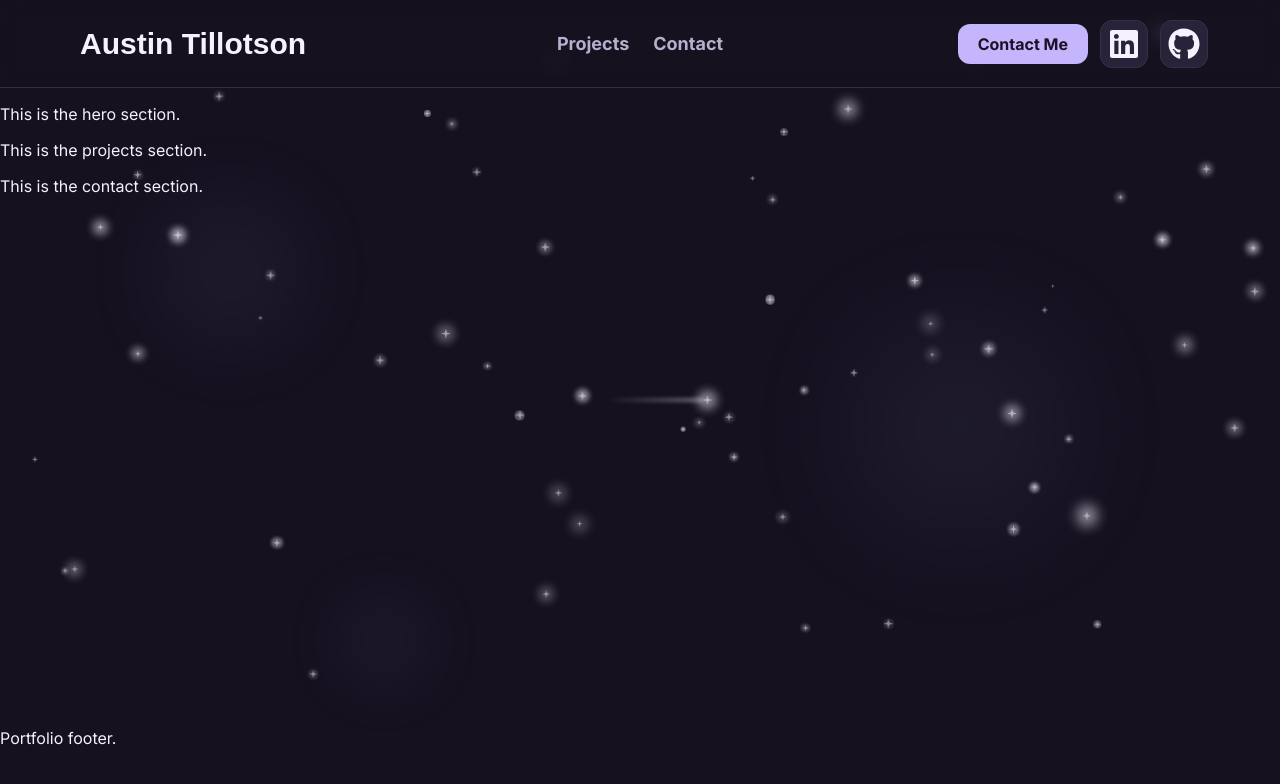
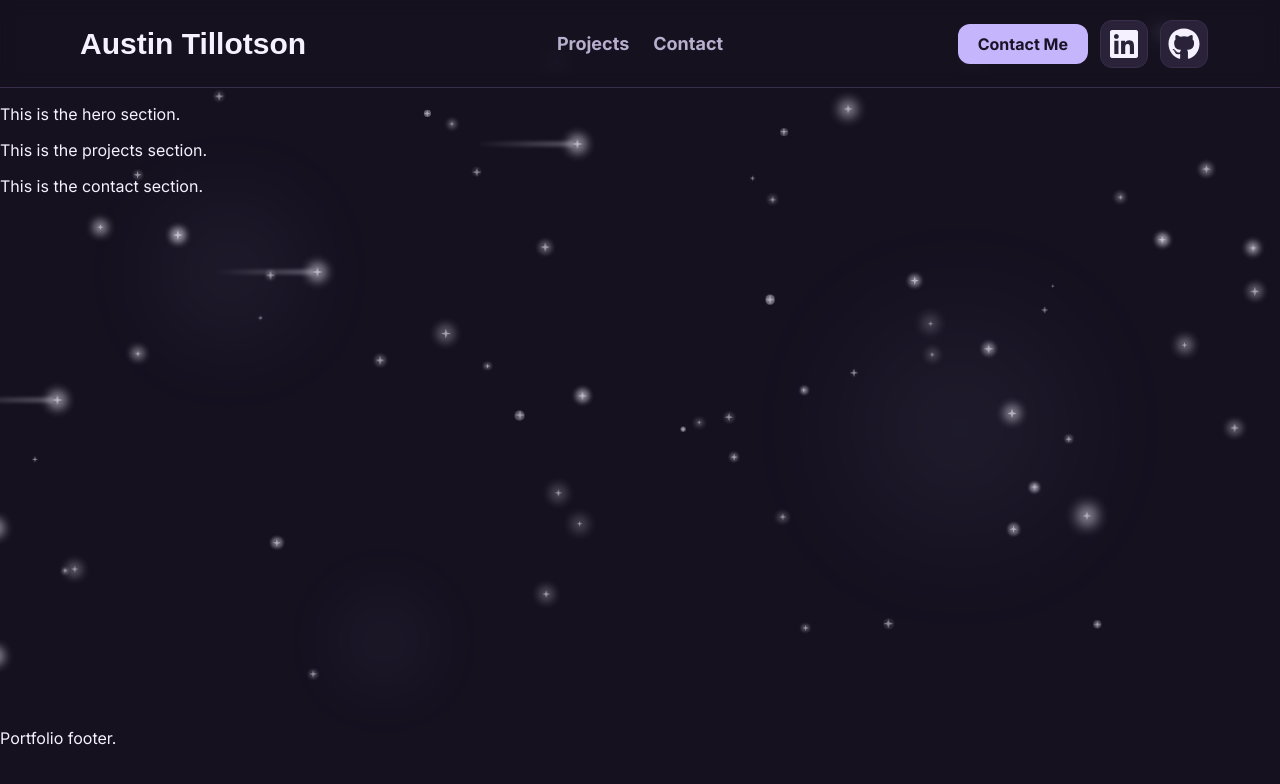
Before and after one commit to Austin-Tillotson/Portfolio, a Next.js app: page / in a window 1280 px wide. Shown: the top 784 px of the page. Built offline with nearby package versions, Linux system fonts and the light colour scheme; a web font is replaced by a local one.

Commit message:
implemented initial shooting star manager

```diff
--- a/app/components/ShootingStar.tsx
+++ b/app/components/ShootingStar.tsx
@@ -2,26 +2,32 @@ import type { CSSProperties } from "react";
 import Star from "./Star";
 
 type ShootingStarProps = {
+  verticalPosition?: number;
   size?: number;
   tailLength?: number;
   duration?: number;
+  delay?: number;
 };
 
 export default function ShootingStar({
+  verticalPosition = 50,
   size = 8,
   tailLength = 9 * 16,
   duration = 4,
+  delay = 0,
 }: ShootingStarProps) {
   const shootingStarStyle = {
+    "--shooting-star-y": `${Math.min(Math.max(verticalPosition, 0), 100)}svh`,
     "--shooting-star-tail-length": `${Math.max(tailLength, 0)}px`,
     "--shooting-star-duration": `${Math.max(duration, 0)}s`,
+    "--shooting-star-delay": `${Math.max(delay, 0)}ms`,
   } as CSSProperties;
 
   return (
     <Star
       className="shooting-star"
       x={0}
-      y={50}
+      y={verticalPosition}
       size={size}
       glowOpacity={0.5}
       glowSize={Math.max(size * 0.5, 4)}
--- /dev/null
+++ b/app/components/ShootingStarManager.tsx
@@ -0,0 +1,84 @@
+"use client";
+
+import { useEffect, useState } from "react";
+import ShootingStar from "./ShootingStar";
+
+type ManagedShootingStar = {
+  id: string;
+  verticalPosition: number;
+  initialTimeout: number;
+  timeout: number;
+};
+
+const SHOOTING_STARS: ManagedShootingStar[] = [
+  {
+    id: "shooting-star-1",
+    verticalPosition: 18,
+    initialTimeout: 1_000,
+    timeout: 2_500,
+  },
+  {
+    id: "shooting-star-2",
+    verticalPosition: 34,
+    initialTimeout: 3_000,
+    timeout: 4_000,
+  },
+  {
+    id: "shooting-star-3",
+    verticalPosition: 50,
+    initialTimeout: 5_000,
+    timeout: 5_500,
+  },
+  {
+    id: "shooting-star-4",
+    verticalPosition: 66,
+    initialTimeout: 7_000,
+    timeout: 7_000,
+  },
+  {
+    id: "shooting-star-5",
+    verticalPosition: 82,
+    initialTimeout: 9_000,
+    timeout: 8_500,
+  },
+];
+
+const SHOOTING_STAR_DURATION = 10;
+const SHOOTING_STAR_SIZE = 10;
+const SHOOTING_STAR_TAIL_LENGTH = 100;
+
+function ManagedShootingStar({
+  verticalPosition,
+  initialTimeout,
+  timeout,
+}: ManagedShootingStar) {
+  const [run, setRun] = useState(0);
+
+  useEffect(() => {
+    const delayBeforeRun = run === 0 ? initialTimeout : 0;
+    const restartDelay =
+      delayBeforeRun + SHOOTING_STAR_DURATION * 1_000 + timeout;
+    const timer = window.setTimeout(() => {
+      setRun((currentRun) => currentRun + 1);
+    }, restartDelay);
+
+    return () => window.clearTimeout(timer);
+  }, [initialTimeout, run, timeout]);
+
+  return (
+    <ShootingStar
+      key={run}
+      verticalPosition={verticalPosition}
+      size={SHOOTING_STAR_SIZE}
+      tailLength={SHOOTING_STAR_TAIL_LENGTH}
+      duration={SHOOTING_STAR_DURATION}
+      delay={run === 0 ? initialTimeout : 0}
+    />
+  );
+}
+
+export default function ShootingStarManager() {
+  return SHOOTING_STARS.map((star) => (
+    <ManagedShootingStar key={star.id} {...star} />
+  ));
+}
--- a/app/globals.css
+++ b/app/globals.css
@@ -206,10 +206,12 @@ footer {
 .shooting-star.glow {
   position: absolute;
   z-index: 1;
-  top: 50svh;
+  top: var(--shooting-star-y);
   left: 0;
   pointer-events: none;
-  animation: shooting-star-travel var(--shooting-star-duration) linear infinite;
+  animation: shooting-star-travel var(--shooting-star-duration) linear
+    var(--shooting-star-delay);
+  transform: translate(-100%, -50%);
 }
 
 .shooting-star__tail {
--- a/app/page.tsx
+++ b/app/page.tsx
@@ -1,6 +1,6 @@
 import Header from "./components/Header";
 import Planet from "./components/Planet";
-import ShootingStar from "./components/ShootingStar";
+import ShootingStarManager from "./components/ShootingStarManager";
 import StarField from "./components/StarField";
 
 export default function Home() {
@@ -33,7 +33,7 @@ export default function Home() {
           pulseSizeMax={1}
         />
         <StarField />
-        <ShootingStar size={10} tailLength={100} duration={10} />
+        <ShootingStarManager />
         <section id="hero">
           <p>This is the hero section.</p>
         </section>
```
